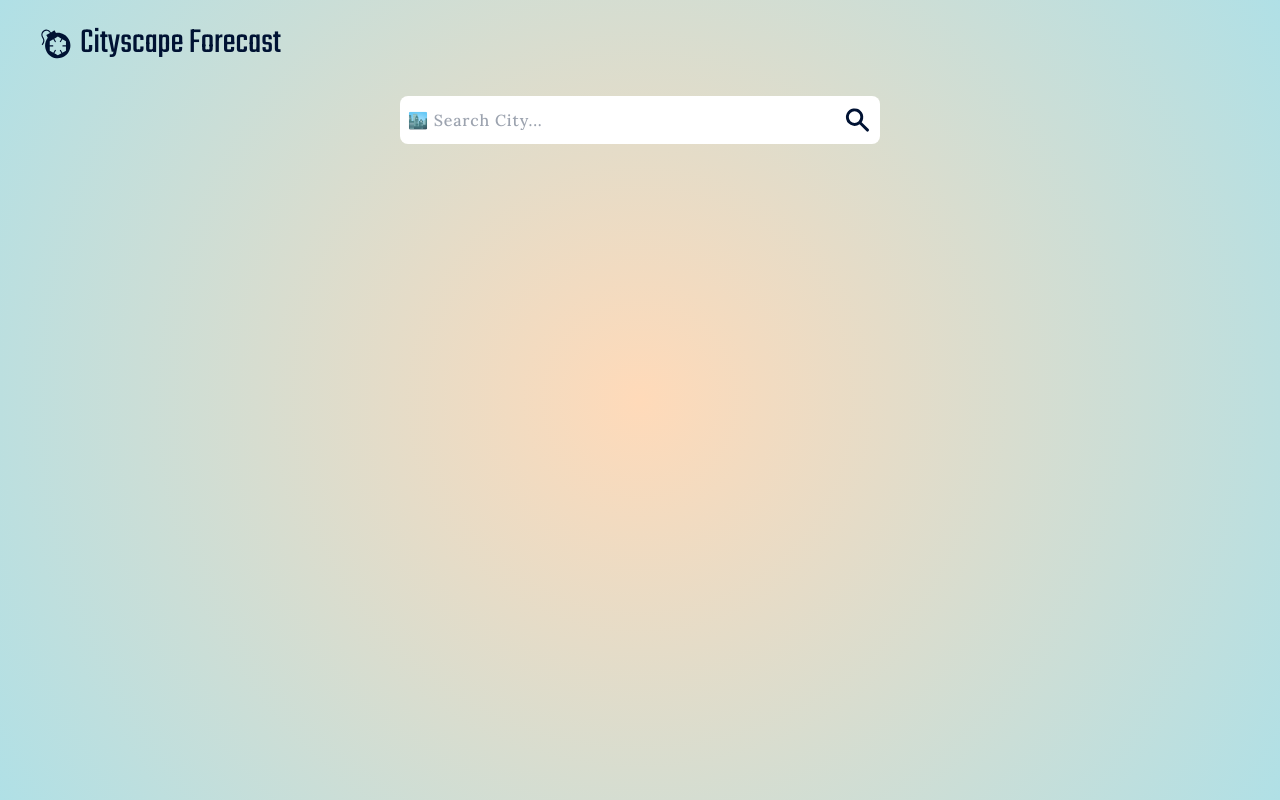
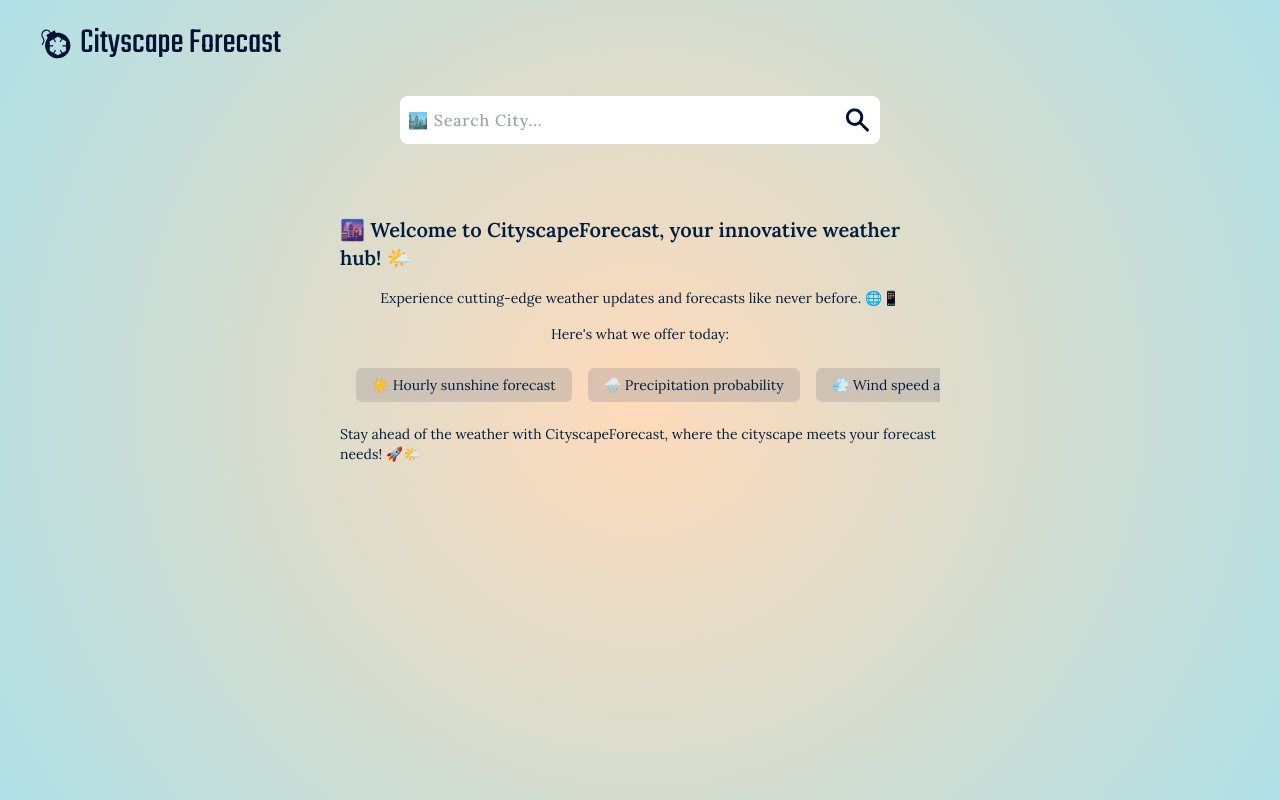
Before and after one commit to JamesUdy/Cityscape_Forecast, a Next.js app: page / in a window 1280 px wide. Built offline with nearby package versions, Linux system fonts and the light colour scheme; no server answers.

Commit message:
Feat: Added Website description and features in the landing page

```diff
--- /dev/null
+++ b/app/components/Current/Current.jsx
@@ -0,0 +1,9 @@
+import React from 'react';
+
+const Current = () => {
+  return (
+    <div>Current</div>
+  )
+};
+
+export default Current;
--- a/app/components/Home/Home.tsx
+++ b/app/components/Home/Home.tsx
@@ -2,17 +2,21 @@ import React, { useState } from 'react';
 
 import Logo from '../WebLogo/WebLogo';
 import SearchCity from '../SearchCity/SearchCity';
+
+import Marquee from "react-fast-marquee";
+
+import features from '@/app/constants/constants';
 
 const Home = () => {
   const [weatherData, setWeatherData] = useState({});
   const [locationData, setLocationData] = useState("");
   const [error, setError] = useState("");
 
-  const weatherAPIKey = process.env.REACT_APP_API_KEY;
+  // const weatherAPIKey = process.env.REACT_APP_API_KEY;
 
-  console.log(process.env.REACT_APP_API_KEY);
+  // console.log(process.env.REACT_APP_API_KEY);
 
-  const weatherURL = `http://api.weatherapi.com/v1/forecast.json?key=${weatherAPIKey}&q=${locationData}&days=3&aqi=yes&alerts=yes`;
+  const weatherURL = `http://api.weatherapi.com/v1/forecast.json?key=472f53b61fb9488594d34124231609&q=${locationData}&days=3&aqi=yes&alerts=yes`;
 
   const handleSearch = async (e: React.KeyboardEvent<HTMLInputElement>) => {
     if(e.key === "Enter") {
@@ -30,13 +34,32 @@ const Home = () => {
           setError("Requested city not found 💬")
         }
     }
+  };
+
+  let content;
+  if (Object.keys(weatherData).length === 0 && error === '') {
+    content = (
+      <section className='text-[#001F3F] mx-auto w-2/4 py-10 flex flex-col space-y-4 items-center'>
+          <span className='text-xl font-semibold'>🌆 Welcome to CityscapeForecast, your innovative weather hub! 🌤️</span>
+          <p className='font-normal text-sm'>Experience cutting-edge weather updates and forecasts like never before. 🌐📱</p>
+          <span className='font-normal text-sm'>Here's what we offer today:</span>
+          <Marquee loop={0} speed={50} className='flex h-12 p-2'>
+            {features.map(feature => {
+              return (
+                <span key={feature.id} className='mx-2 px-4 py-2 bg-[#a09a9a5f] rounded-md backdrop-blur-xl text-sm'>{feature.feat}</span>
+              )
+            })}
+          </Marquee>
+          <p className='font-normal text-sm'>Stay ahead of the weather with CityscapeForecast, where the cityscape meets your forecast needs! 🚀🌤️</p>
+      </section>
+    )
   }
 
   return (
     <main className="bg-color h-screen px-10 py-6 flex flex-col space-y-8">
       <Logo />
       <SearchCity handleSearch={handleSearch} setLocationData={setLocationData} />
-      {weatherData.current ? <div>{weatherData.current.temp_c}</div> : null}
+      {content}
       {error && <div>{error}</div>}
     </main>
   )
--- a/app/components/WebLogo/WebLogo.css
+++ b/app/components/WebLogo/WebLogo.css
@@ -1,3 +1,3 @@
-span {
+.website-name {
     font-family: 'Teko', sans-serif;
 }
--- a/app/components/WebLogo/WebLogo.tsx
+++ b/app/components/WebLogo/WebLogo.tsx
@@ -11,7 +11,7 @@ const WebLogo = () => {
     <>
         <Link href='#' className='flex items-center group space-x-2'>
           <Logo />
-          <span className='text-4xl text-[#001233] group-hover:text-[#012a4a] ease-in duration-300'>Cityscape Forecast</span>
+          <span className='text-4xl text-[#001233] group-hover:text-[#012a4a] ease-in duration-300 website-name'>Cityscape Forecast</span>
         </Link>
     </>
   )
--- /dev/null
+++ b/app/constants/constants.ts
@@ -0,0 +1,33 @@
+interface Features {
+    id: number;
+    feat: string;
+}
+
+const features: Features[] = [
+    {
+        id: 1,
+        feat: "🌡️ Real-time temperature updates",
+    },
+    {
+        id: 2,
+        feat: "☀️ Hourly sunshine forecast",
+    },
+    {
+        id: 3,
+        feat: "🌧️ Precipitation probability",
+    },
+    {
+        id: 4,
+        feat: "💨 Wind speed and direction",
+    },
+    {
+        id: 5,
+        feat: "🌅 Sunrise and 🌇 sunset times",
+    },
+    {
+        id: 6,
+        feat: "🌎 Multiple location support",
+    },
+];
+
+export default features;
--- a/app/globals.css
+++ b/app/globals.css
@@ -1,7 +1,7 @@
 @import url('https://fonts.googleapis.com/css2?family=Lora:ital,wght@0,400;0,500;0,600;0,700;1,400;1,500;1,600;1,700&display=swap');
 @import url('https://fonts.googleapis.com/css2?family=Teko:wght@300;400;500;600;700&display=swap');
 
- @tailwind base;
+@tailwind base;
 @tailwind components;
 @tailwind utilities;
 
--- a/package.json
+++ b/package.json
@@ -17,6 +17,7 @@
     "postcss": "8.4.29",
     "react": "18.2.0",
     "react-dom": "18.2.0",
+    "react-fast-marquee": "^1.6.0",
     "tailwindcss": "3.3.3",
     "typescript": "5.2.2"
   }
```
Also changed, not shown: 1 other file (tests, documents, lock files or other folders).
